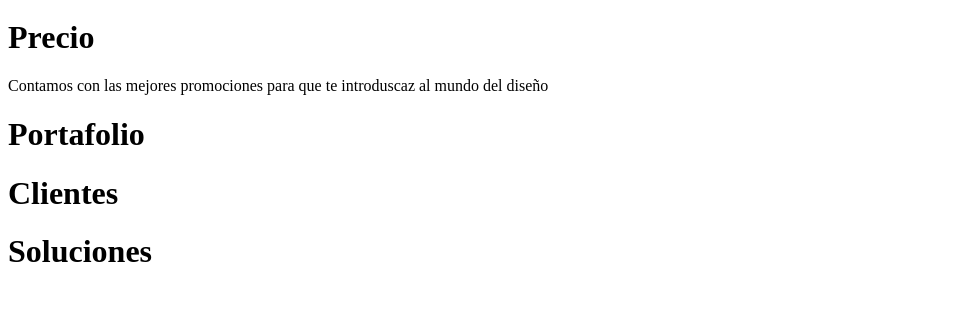
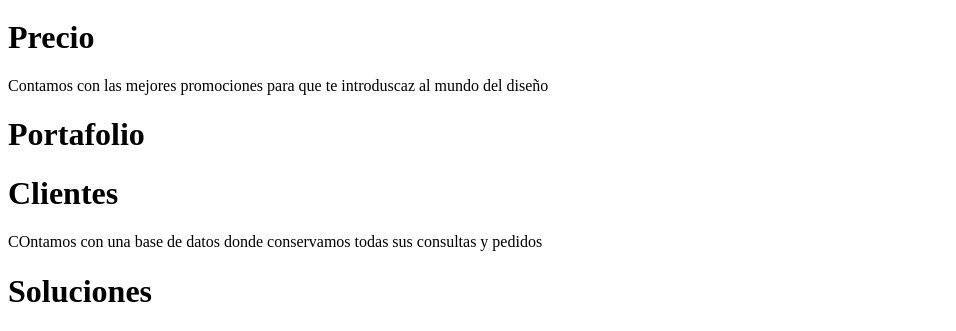
Before and after one commit to f1nol/Proyecto-Marketing-Digital, a plain HTML site: page index.html in a window 1280 px wide. Shown: the part 777-1108 px from the top of the page, without its empty margins (0-956 px from the left). Before the commit the page ends 1069 px from the top, so only its background shows below. Drawn offline with Linux system fonts and the light colour scheme.

Commit message:
Update index.html

```diff
--- a/index.html
+++ b/index.html
@@ -40,6 +40,7 @@
                 <h1>Portafolio</h1>
 
                 <h1>Clientes</h1>
+                <p>COntamos con una base de datos donde conservamos todas sus consultas y pedidos</p>
 
                 <h1>Soluciones</h1>
 
```
